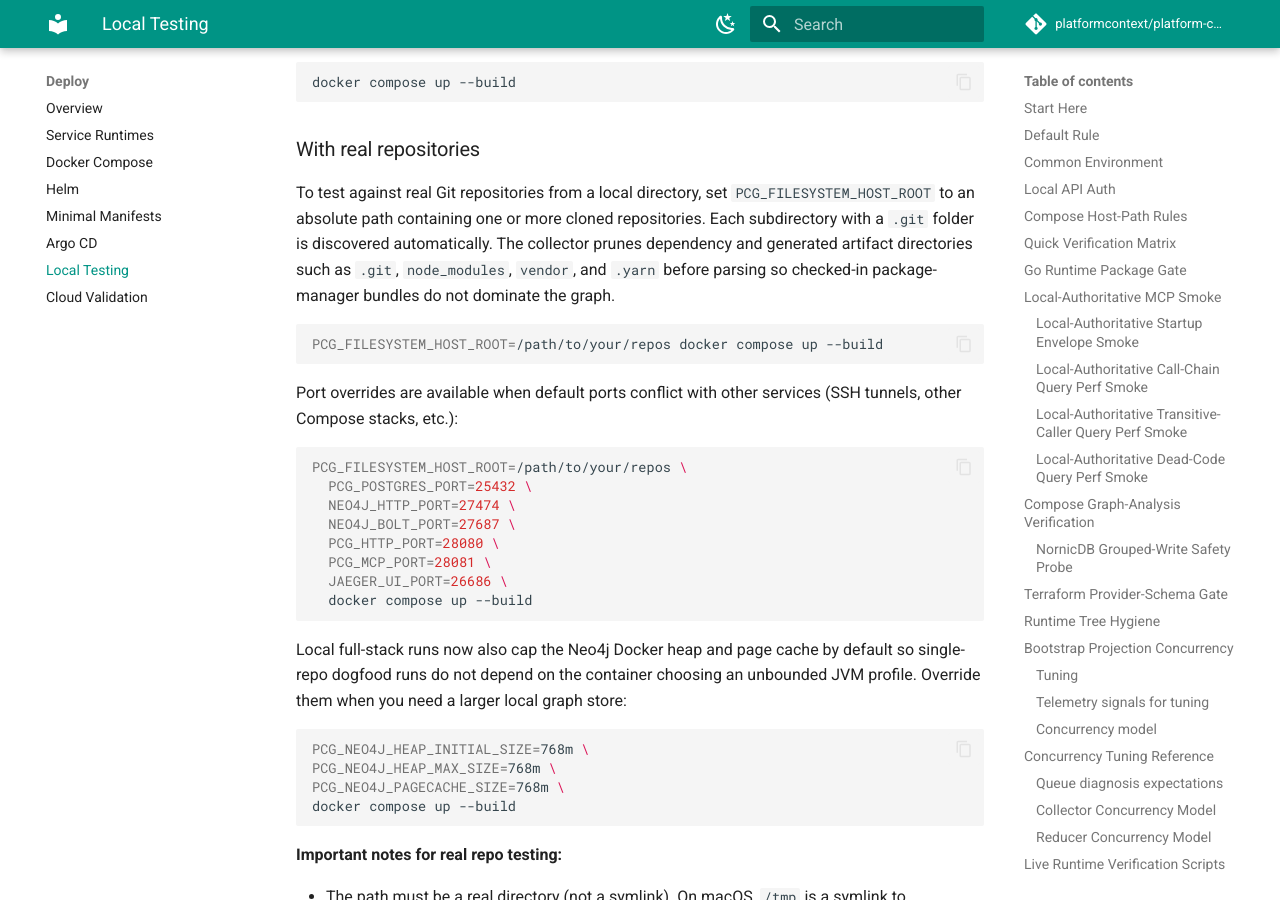
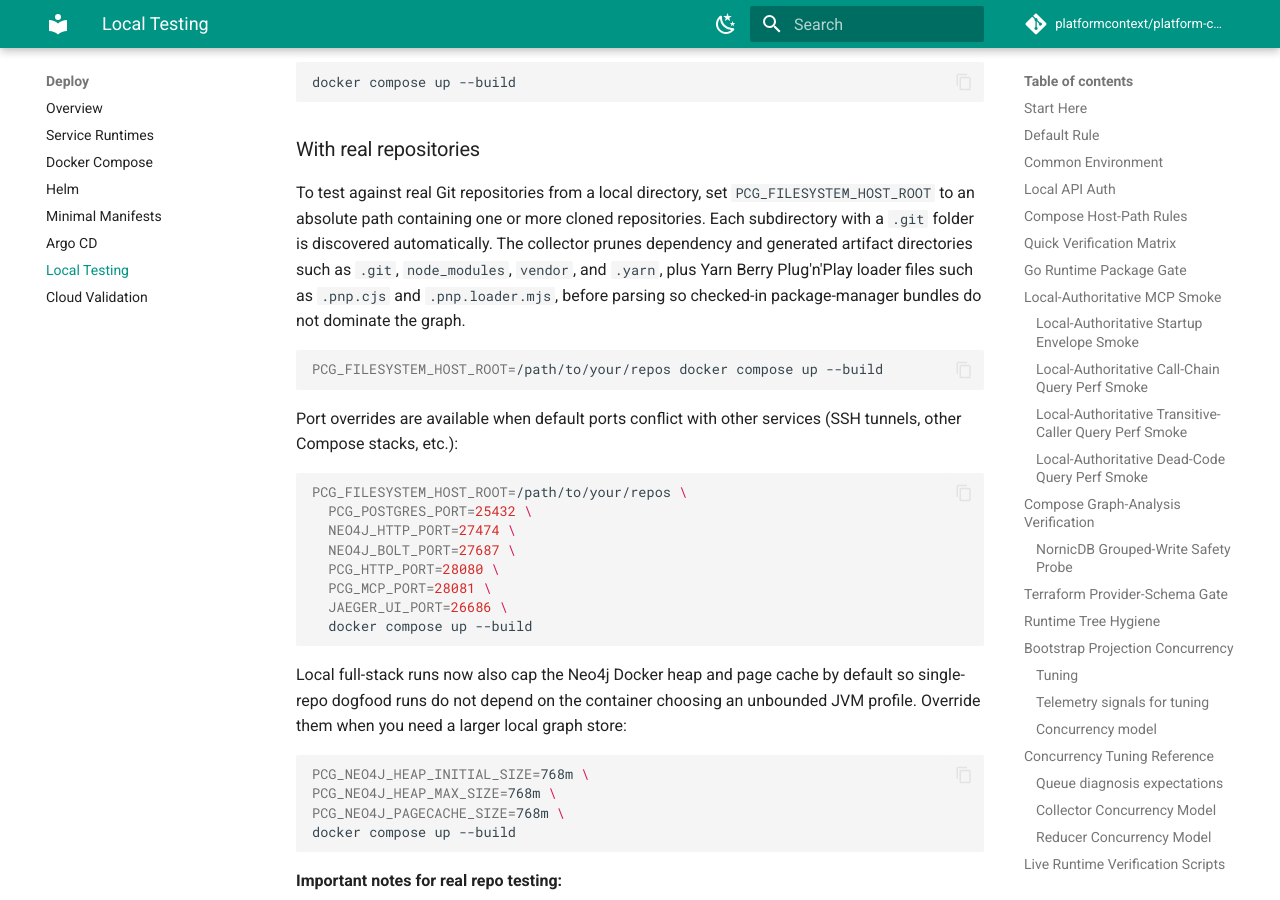
Before and after one commit to platformcontext/platform-context-graph, an MkDocs documentation site: the page built from docs/docs/reference/local-testing.md, in a window 1280 px wide and 900 px high, scrolled down 15710 px. Built offline with MkDocs 1.6.1 and Material for MkDocs 9.7.7, drawn with Linux system fonts in a browser that asks for light colours; comment, search, counter and statistics services are not loaded.

Commit message:
Skip Yarn Plug'n'Play loader files

````diff
--- a/docs/docs/reference/local-testing.md
+++ b/docs/docs/reference/local-testing.md
@@ -660,8 +660,10 @@ To test against real Git repositories from a local directory, set
 `PCG_FILESYSTEM_HOST_ROOT` to an absolute path containing one or more
 cloned repositories. Each subdirectory with a `.git` folder is
 discovered automatically. The collector prunes dependency and generated
-artifact directories such as `.git`, `node_modules`, `vendor`, and `.yarn`
-before parsing so checked-in package-manager bundles do not dominate the graph.
+artifact directories such as `.git`, `node_modules`, `vendor`, and `.yarn`,
+plus Yarn Berry Plug'n'Play loader files such as `.pnp.cjs` and
+`.pnp.loader.mjs`, before parsing so checked-in package-manager bundles do not
+dominate the graph.
 
 ```bash
 PCG_FILESYSTEM_HOST_ROOT=/path/to/your/repos docker compose up --build
````
Also changed, not shown: docs/docs/adrs/2026-04-20-embedded-local-backends-implementation-plan.md (+1 -1 lines), docs/docs/adrs/2026-04-22-nornicdb-graph-backend-candidate.md (+1 -1 lines), 2 other files.
